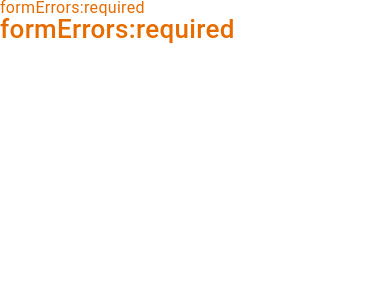
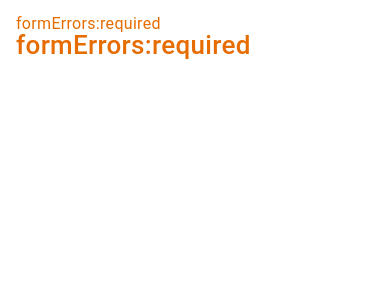
Before and after one commit to carlosvogt/Projeto-APIS, a React Native app: screen /SignIn in a window 390 px wide. Shown: the top 300 px of the page. Built offline with nearby package versions, Linux system fonts and the light colour scheme.

Commit message:
Componente container

```diff
--- /dev/null
+++ b/src/components/Container/index.jsx
@@ -0,0 +1,19 @@
+import React from 'react';
+import { StyleSheet, View } from 'react-native';
+import { useTheme } from '@theme';
+
+function Container({ children, style }) {
+  const { colors } = useTheme();
+
+  const styles = StyleSheet.create({
+    container: {
+      flex: 1,
+      margin: 16,
+      backgroundColor: colors.background,
+    },
+  });
+
+  return <View style={[styles.container, style]}>{children}</View>;
+}
+
+export default Container;
--- a/src/components/index.jsx
+++ b/src/components/index.jsx
@@ -1 +1,3 @@
+export { default as Container } from './Container';
+
 export { PaperProvider } from './third-party-components';
--- a/src/components/layout/SafeAreaView/index.jsx
+++ b/src/components/layout/SafeAreaView/index.jsx
@@ -1,13 +1,8 @@
 import React from 'react';
 import { SafeAreaView as RNSafeAreaView } from 'react-native-safe-area-context';
-import PropTypes from 'prop-types';
 
 function SafeAreaView({ children }) {
   return <RNSafeAreaView style={{ flex: 1 }}>{children}</RNSafeAreaView>;
 }
 
-SafeAreaView.propTypes = {
-  children: PropTypes.node.isRequired,
-};
-
 export default SafeAreaView;
--- a/src/components/typography/Title1/index.jsx
+++ b/src/components/typography/Title1/index.jsx
@@ -1,28 +1,21 @@
 import React from 'react';
-import PropTypes from 'prop-types';
-
+import { useTheme } from '@theme';
 import StyledText from '../StyledText';
 
 function Title1({ color, children, ...rest }) {
+  const { colors } = useTheme();
+
   return (
     <StyledText
       {...rest}
       lineHeight={26}
       letterSpacing={0.31}
       fontSize={26}
-      color={color}
+      color={color || colors.text}
     >
       {children}
     </StyledText>
   );
 }
 
-Title1.propTypes = {
-  children: PropTypes.node.isRequired,
-  color: PropTypes.string,
-};
-
-Title1.defaultProps = {
-  color: '#E66C00',
-};
 export default Title1;
--- a/src/components/typography/Title2/index.jsx
+++ b/src/components/typography/Title2/index.jsx
@@ -1,28 +1,21 @@
 import React from 'react';
-import PropTypes from 'prop-types';
-
+import { useTheme } from '@theme';
 import StyledText from '../StyledText';
 
 function Title2({ color, children, ...rest }) {
+  const { colors } = useTheme();
+
   return (
     <StyledText
       {...rest}
       lineHeight={16}
       letterSpacing={0.31}
       fontSize={16}
-      color={color}
+      color={color || colors.text}
     >
       {children}
     </StyledText>
   );
 }
 
-Title2.propTypes = {
-  children: PropTypes.node.isRequired,
-  color: PropTypes.string,
-};
-
-Title2.defaultProps = {
-  color: '#E66C00',
-};
 export default Title2;
--- a/src/screens/Public/SignIn/index.jsx
+++ b/src/screens/Public/SignIn/index.jsx
@@ -1,14 +1,15 @@
 import React from 'react';
 import { useTranslation } from 'react-i18next';
 import { Title1, Title2 } from '@components/typography';
+import { Container } from '@components';
 
 function SignIn() {
   const { t } = useTranslation();
   return (
-    <>
+    <Container>
       <Title2>{t('formErrors:required')}</Title2>
       <Title1 family="medium">{t('formErrors:required')}</Title1>
-    </>
+    </Container>
   );
 }
 export default SignIn;
--- a/src/theme/Themes.js
+++ b/src/theme/Themes.js
@@ -13,6 +13,7 @@ const GenericThemeColors = {
   warning: '#FF9800',
   success: '#38A843',
   error: '#E54343',
+  black: '#000000',
 };
 
 const GenericTheme = merge(BaseTheme, {
```
